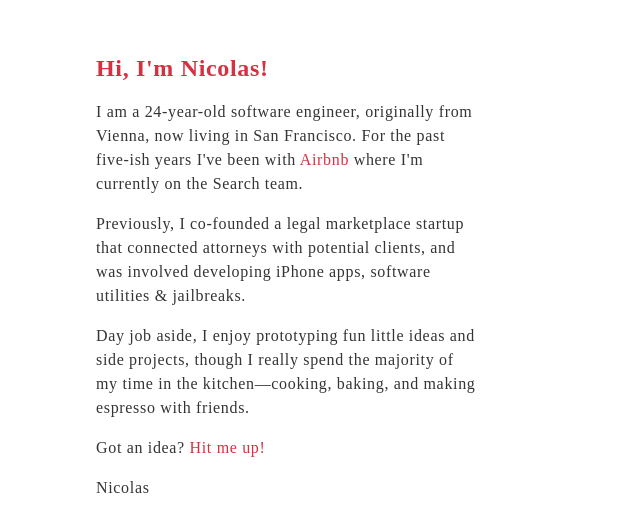
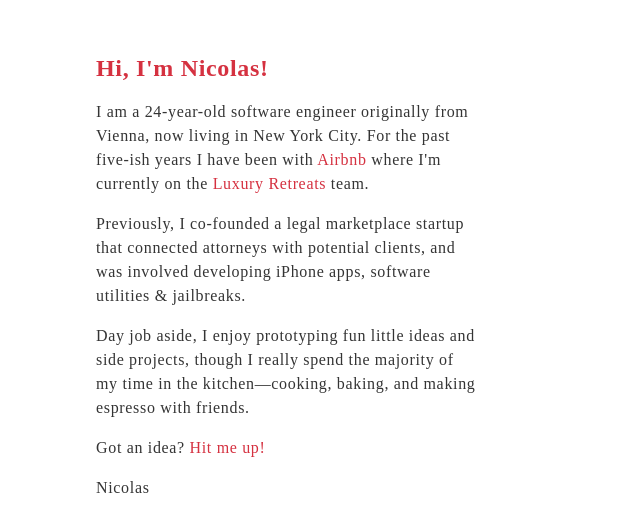
Before and after one commit to nhaunold/nhaunold.github.io, a plain HTML site: page index.html in a window 1280 px wide. Shown: the part 124-656 px from the top of the page, without its empty margins (0-640 px from the left). Drawn offline with Linux system fonts and the light colour scheme.

Commit message:
Update index.html

```diff
--- a/index.html
+++ b/index.html
@@ -13,10 +13,10 @@
       <h1>Nicolas Haunold</h1>
       <h2>Hi, I'm Nicolas!</h2>
       <p>
-        I am a 24-year-old software engineer, originally from Vienna, now living
-        in San Francisco. For the past five-ish years I've been with
+        I am a 24-year-old software engineer originally from Vienna, now living
+        in New York City. For the past five-ish years I have been with
         <a href="https://airbnb.com">Airbnb</a> where I'm currently on the
-        Search team.
+        <a href="https://www.luxuryretreats.com">Luxury Retreats</a> team.
       </p>
       <p>
         Previously, I co-founded a legal marketplace startup that connected
```
